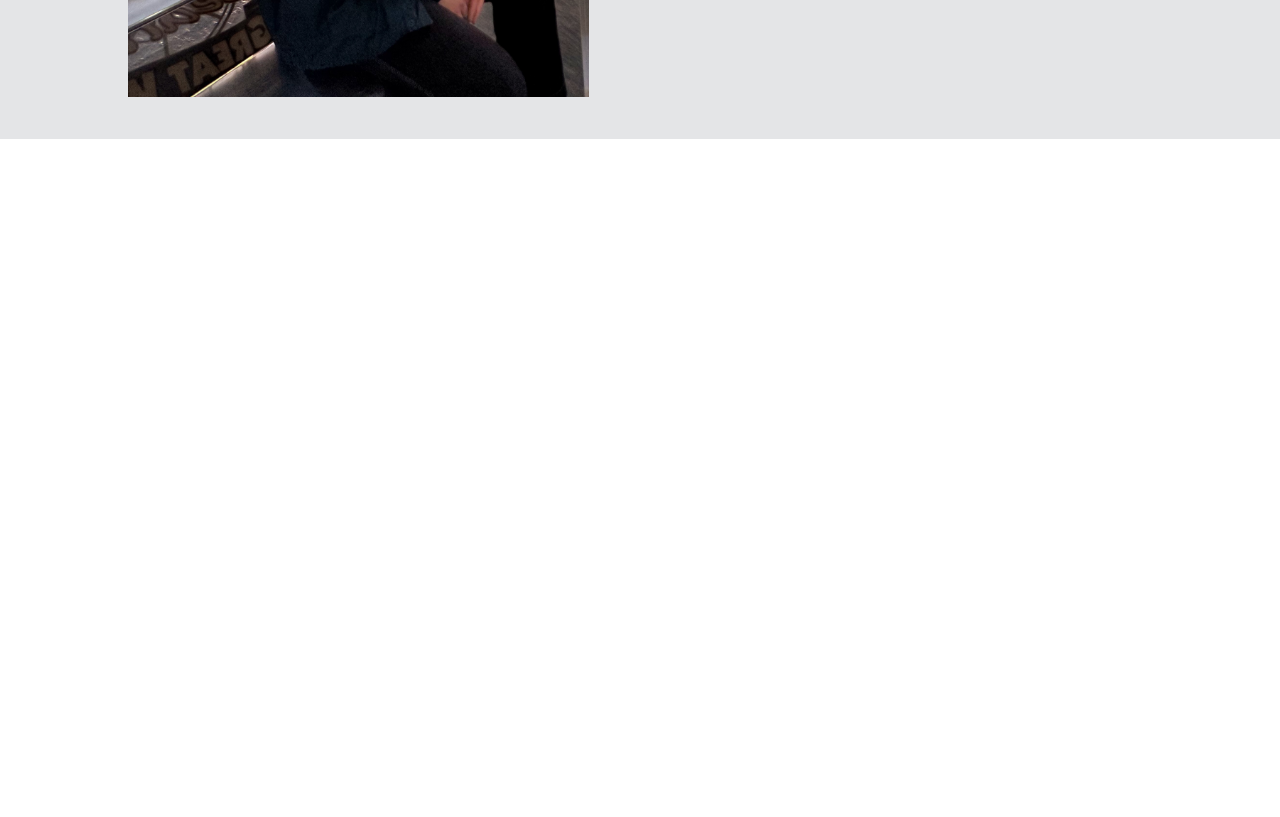
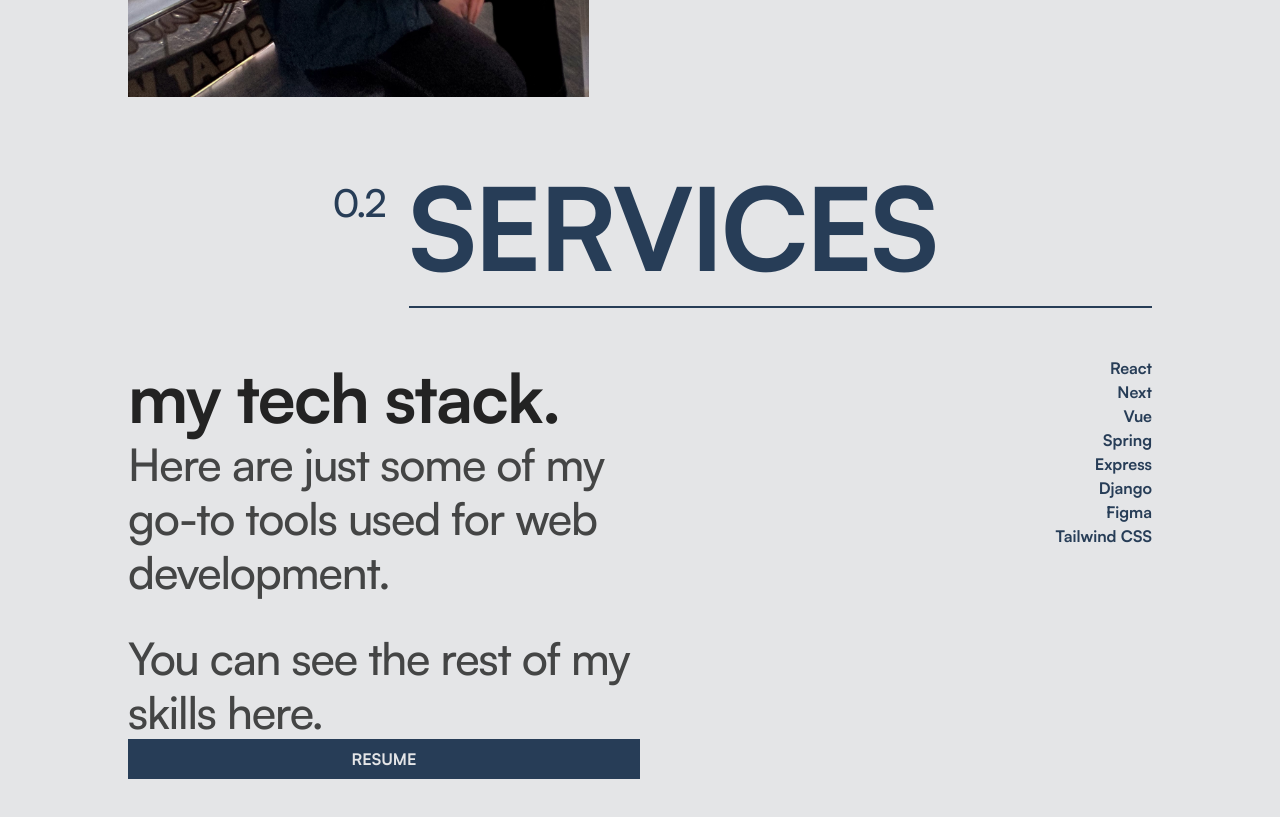
Before and after one commit to NickShum222/Website-V2, a Next.js app: page / in a window 1280 px wide. Shown: the part 2260-3077 px from the top of the page. Before the commit the page ends 2399 px from the top, so only its background shows below. Built offline with nearby package versions, Linux system fonts and the light colour scheme.

Commit message:
Font debugging

```diff
--- a/src/pages/_app.js
+++ b/src/pages/_app.js
@@ -2,9 +2,9 @@ import "@/styles/globals.css";
 import localFont from "next/font/local";
 const satoshi = localFont({ src: "../../public/fonts/Satoshi-Variable.ttf",
 variable: '--font-satoshi',
-display: 'swap',
-style: 'normal',
-weight: '400 500 600 700 900',
+display: 'fallback',
+style: 'oblique',
+weight: "variable",
 
 
 });
--- a/src/pages/index.js
+++ b/src/pages/index.js
@@ -10,7 +10,7 @@ export default function Home() {
     <div className="flex flex-col">
       <Landing />
       <About />
-      {/* <Services /> */}
+      <Services />
     </div>
   );
 }
--- a/src/sections/Services.jsx
+++ b/src/sections/Services.jsx
@@ -1,4 +1,6 @@
 import React from "react";
+
+const skills = ["React", "Next", "Vue", "Spring", "Express", "Django", "Figma", "Tailwind CSS"]
 
 const Services = () => {
   return (
@@ -25,12 +27,17 @@ const Services = () => {
           <div className="text-secondary font-[700] text-[68px] leading-[1.2] tracking-tight">
             my tech stack.
           </div>
-          <div className="font-[500]  text-[45px] text-grey2 leading-[1.2] tracking-tight">Here are my go-to tools used for web development.</div>
+          <div className="font-[500]  text-[45px] text-grey2 leading-[1.2] tracking-tight">Here are just some of my go-to tools used for web development.</div>
           </div>
           <div className="flex flex-col justify-start w-full ">
           <div className="font-[500] text-[45px] text-grey2 leading-[1.2] tracking-tight">You can see the rest of my skills here.</div>
           <div className="w-full text-center text-primary bg-tertiary font-[700] py-2">RESUME</div>
           </div>
+        </div>
+        <div className="flex flex-col items-end w-[50%]">
+          {skills.map((skill, index) => (
+            <div className="font-bold text-tertiary" key={index}>{skill}</div>
+          ))}
         </div>
       </div>
     </div>
```
